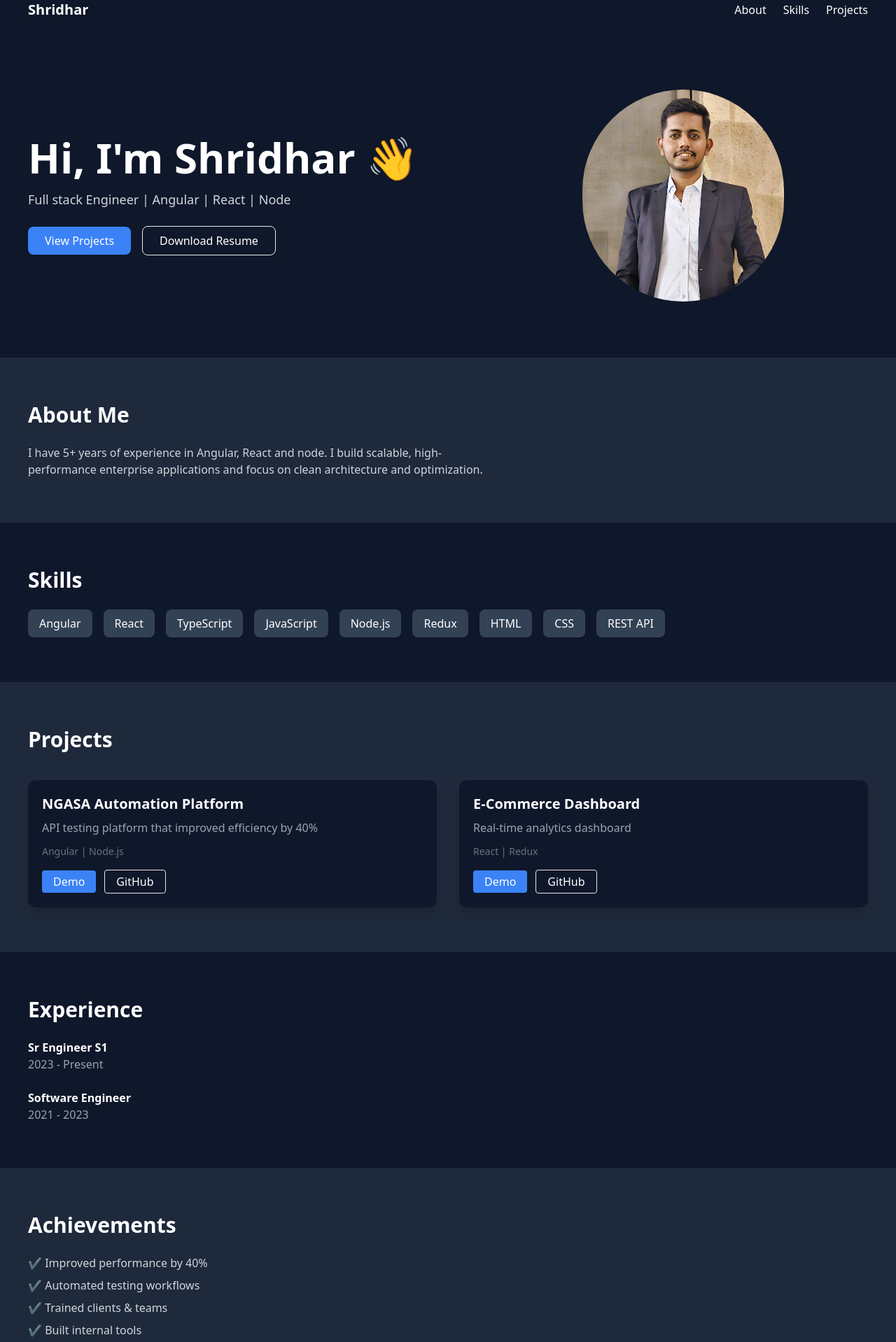
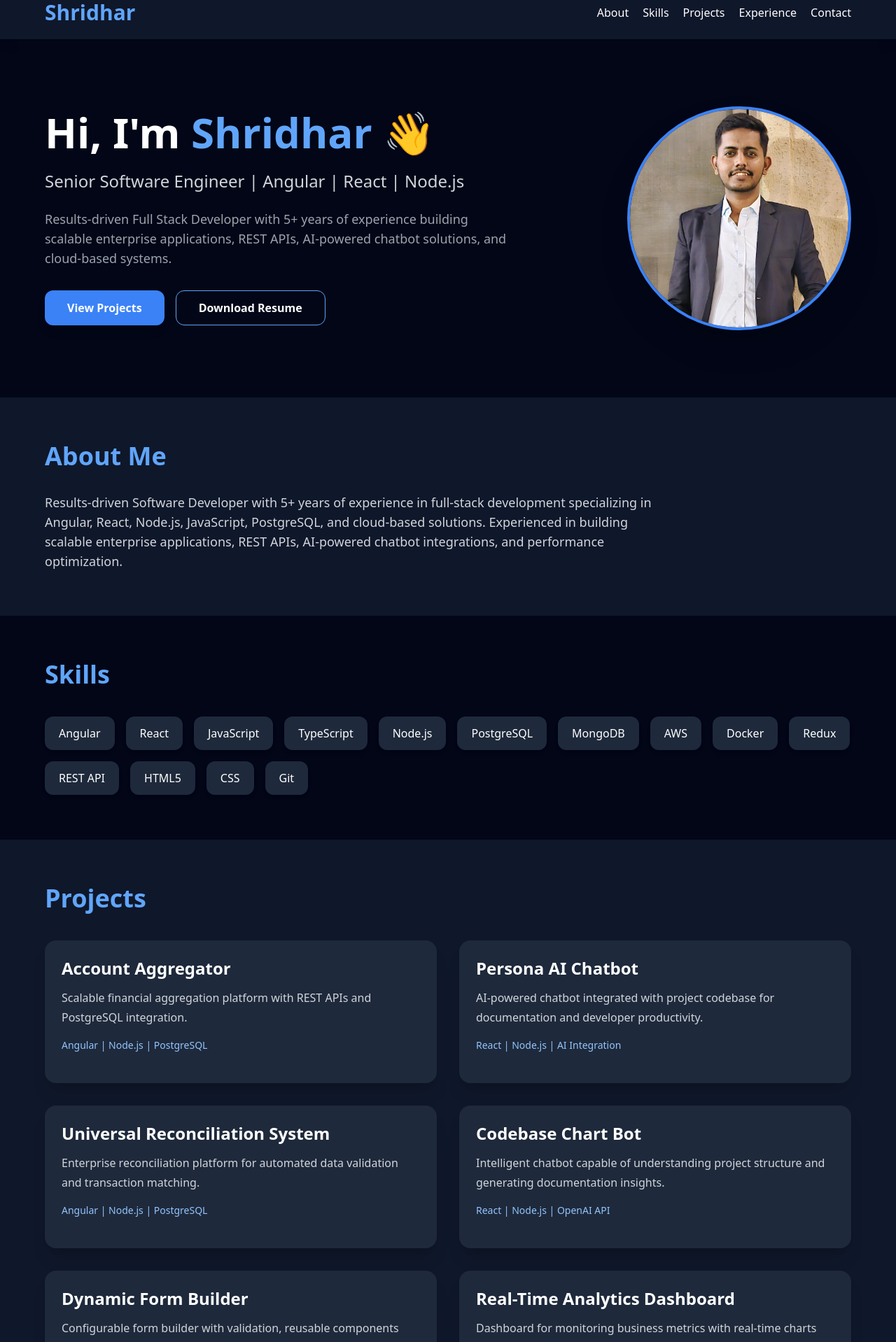
Before and after one commit to shridharsc/react-portfolio, a React (Create React App) app: page / in a window 1280 px wide. Shown: the part 20-1938 px from the top of the page at 70% size. Built offline with nearby package versions, Linux system fonts and the light colour scheme.

Commit message:
UI change and resume

```diff
--- a/src/App.css
+++ b/src/App.css
@@ -1,41 +1,4 @@
-/* .App {
-  text-align: center;
-}
 
-.App-logo {
-  height: 40vmin;
-  pointer-events: none;
-}
-
-@media (prefers-reduced-motion: no-preference) {
-  .App-logo {
-    animation: App-logo-spin infinite 20s linear;
-  }
-}
-
-.App-header {
-  background-color: #282c34;
-  min-height: 100vh;
-  display: flex;
-  flex-direction: column;
-  align-items: center;
-  justify-content: center;
-  font-size: calc(10px + 2vmin);
-  color: white;
-}
-
-.App-link {
-  color: #61dafb;
-}
-
-@keyframes App-logo-spin {
-  from {
-    transform: rotate(0deg);
-  }
-  to {
-    transform: rotate(360deg);
-  }
-} */
 
 @tailwind base;
 @tailwind components;
@@ -49,3 +12,85 @@ body {
       width: 24%;
     margin-right: 10%;
 }
+
+/* App.css */
+
+body {
+  margin: 0;
+  padding: 0;
+  background-color: #020617;
+  color: white;
+  scroll-behavior: smooth;
+}
+
+.photoSize {
+  width: 350px;
+  height: 350px;
+}
+
+/* Tablet */
+@media screen and (max-width: 1024px) {
+  .photoSize {
+    width: 280px;
+    height: 280px;
+  }
+}
+
+/* Mobile */
+@media screen and (max-width: 768px) {
+
+  nav {
+    padding: 20px;
+    flex-direction: column;
+    gap: 15px;
+  }
+
+  nav div {
+    display: flex;
+    flex-wrap: wrap;
+    justify-content: center;
+    gap: 15px;
+  }
+
+  section {
+    padding-left: 20px !important;
+    padding-right: 20px !important;
+  }
+
+  h1 {
+    line-height: 1.2;
+  }
+
+  .photoSize {
+    width: 220px;
+    height: 220px;
+  }
+
+  button {
+    width: 100%;
+    margin-top: 10px;
+  }
+
+}
+
+/* Small Mobile */
+@media screen and (max-width: 480px) {
+
+  .photoSize {
+    width: 180px;
+    height: 180px;
+  }
+
+  h1 {
+    font-size: 32px !important;
+  }
+
+  h2 {
+    font-size: 28px !important;
+  }
+
+  p {
+    font-size: 14px;
+  }
+
+}
--- a/src/App.js
+++ b/src/App.js
@@ -1,158 +1,424 @@
 import React from "react";
-import './App.css';
+import "./App.css";
+// import myphoto from "./assets/myPhoto.jpg";
 
 export default function App() {
   return (
-    <div className="font-sans">
+    <div className="bg-slate-950 text-white min-h-screen font-sans overflow-x-hidden">
 
       {/* Navbar */}
-      <nav className="flex justify-between items-center px-10 py-5 bg-slate-900 sticky top-0">
-        <h1 className="text-xl font-bold">Shridhar</h1>
-        <div className="space-x-6">
-          <a href="#about">About</a>
-          <a href="#skills">Skills</a>
-          <a href="#projects">Projects</a>
+      <nav className="flex flex-col md:flex-row justify-between items-center px-6 md:px-16 py-5 bg-slate-900 sticky top-0 z-50 shadow-lg">
+
+        <h1 className="text-3xl font-bold text-blue-400 mb-4 md:mb-0">
+          Shridhar
+        </h1>
+
+        <div className="flex flex-wrap justify-center gap-5 text-sm md:text-base">
+          <a href="#about" className="hover:text-blue-400 transition">
+            About
+          </a>
+
+          <a href="#skills" className="hover:text-blue-400 transition">
+            Skills
+          </a>
+
+          <a href="#projects" className="hover:text-blue-400 transition">
+            Projects
+          </a>
+
+          <a href="#experience" className="hover:text-blue-400 transition">
+            Experience
+          </a>
+
+          <a href="#contact" className="hover:text-blue-400 transition">
+            Contact
+          </a>
         </div>
       </nav>
 
-      {/* Hero */}
-      <section className="flex flex-col md:flex-row items-center justify-between px-10 py-20">
-        <div>
-          <h1 className="text-4xl md:text-6xl font-bold mb-4">
-            Hi, I'm Shridhar 👋
+      {/* Hero Section */}
+      <section className="flex flex-col-reverse lg:flex-row items-center justify-between px-6 md:px-16 py-16 md:py-24 gap-14">
+
+        {/* Left */}
+        <div className="max-w-2xl text-center lg:text-left">
+
+          <h1 className="text-4xl sm:text-5xl md:text-6xl font-bold leading-tight mb-6">
+            Hi, I'm{" "}
+            <span className="text-blue-400">
+              Shridhar 👋
+            </span>
           </h1>
-          <p className="text-lg text-gray-300 mb-6">
-            Full stack Engineer | Angular | React | Node
+
+          <p className="text-lg md:text-2xl text-gray-300 mb-6">
+            Senior Software Engineer | Angular | React | Node.js
           </p>
-          <div className="space-x-4">
-            <button className="bg-blue-500 px-6 py-2 rounded-lg">
+
+          <p className="text-gray-400 leading-8 mb-8 text-sm md:text-lg">
+            Results-driven Full Stack Developer with 5+ years of experience
+            building scalable enterprise applications, REST APIs,
+            AI-powered chatbot solutions, and cloud-based systems.
+          </p>
+
+          <div className="flex flex-col sm:flex-row gap-4 justify-center lg:justify-start">
+
+            <button className="bg-blue-500 hover:bg-blue-600 transition px-8 py-3 rounded-xl font-semibold shadow-lg">
               View Projects
             </button>
-            <button className="border px-6 py-2 rounded-lg">
+
+            <button
+            href={`${process.env.PUBLIC_URL}/Shridhar_Chougule_updated_CV.pdf`}
+            download="Shridhar_Chougule_updated_CV.pdf"
+            className="border border-blue-400 hover:bg-blue-400 hover:text-black transition px-8 py-3 rounded-xl font-semibold">
               Download Resume
             </button>
+
           </div>
         </div>
 
+        {/* Right */}
+        <div className="flex justify-center">
           <img
             src={`${process.env.PUBLIC_URL}/myPhoto.jpg`}
             alt=""
-          className="rounded-full mt-10 md:mt-0 photoSize"
+            className="w-52 h-52 sm:w-72 sm:h-72 md:w-80 md:h-80 object-cover rounded-full border-4 border-blue-500 shadow-2xl"
           />
+        </div>
       </section>
 
       {/* About */}
-      <section id="about" className="px-10 py-16 bg-slate-800">
-        <h2 className="text-3xl font-semibold mb-6">About Me</h2>
-        <p className="text-gray-300 max-w-2xl">
-          I have 5+ years of experience in Angular, React and node. I build scalable,
-          high-performance enterprise applications and focus on clean
-          architecture and optimization.
+      <section
+        id="about"
+        className="px-6 md:px-16 py-16 bg-slate-900"
+      >
+
+        <h2 className="text-3xl md:text-4xl font-bold text-blue-400 mb-8">
+          About Me
+        </h2>
+
+        <p className="text-gray-300 leading-8 text-sm md:text-lg max-w-4xl">
+          Results-driven Software Developer with 5+ years of experience
+          in full-stack development specializing in Angular, React,
+          Node.js, JavaScript, PostgreSQL, and cloud-based solutions.
+          Experienced in building scalable enterprise applications,
+          REST APIs, AI-powered chatbot integrations, and performance
+          optimization.
         </p>
       </section>
 
       {/* Skills */}
-      <section id="skills" className="px-10 py-16">
-        <h2 className="text-3xl font-semibold mb-6">Skills</h2>
+      <section
+        id="skills"
+        className="px-6 md:px-16 py-16"
+      >
+
+        <h2 className="text-3xl md:text-4xl font-bold text-blue-400 mb-10">
+          Skills
+        </h2>
+
         <div className="flex flex-wrap gap-4">
+
           {[
             "Angular",
             "React",
+            "JavaScript",
             "TypeScript",
-            "JavaScript",
             "Node.js",
+            "PostgreSQL",
+            "MongoDB",
+            "AWS",
+            "Docker",
             "Redux",
-            "HTML",
+            "REST API",
+            "HTML5",
             "CSS",
-            "REST API",
+            "Git",
           ].map((skill) => (
             <span
               key={skill}
-              className="bg-slate-700 px-4 py-2 rounded-lg hover:bg-blue-500"
+              className="bg-slate-800 hover:bg-blue-500 transition px-5 py-3 rounded-xl shadow-md text-sm md:text-base"
             >
               {skill}
             </span>
           ))}
+
         </div>
       </section>
 
       {/* Projects */}
-      <section id="projects" className="px-10 py-16 bg-slate-800">
-        <h2 className="text-3xl font-semibold mb-10">Projects</h2>
+      {/* Projects */}
+<section
+  id="projects"
+  className="px-6 md:px-16 py-16 bg-slate-900"
+>
 
-        <div className="grid md:grid-cols-2 gap-8">
+  <h2 className="text-3xl md:text-4xl font-bold text-blue-400 mb-10">
+    Projects
+  </h2>
 
-          {/* Project Card */}
-          <div className="bg-slate-900 p-5 rounded-xl shadow-lg">
-            <h3 className="text-xl font-bold mb-2">
-              NGASA Automation Platform
+  <div className="grid grid-cols-1 lg:grid-cols-2 gap-8">
+
+    {/* Card 1 */}
+    <div className="bg-slate-800 p-6 rounded-2xl shadow-xl hover:scale-105 transition duration-300">
+
+      <h3 className="text-2xl font-bold mb-3">
+        Account Aggregator
       </h3>
-            <p className="text-gray-400 mb-3">
-              API testing platform that improved efficiency by 40%
+
+      <p className="text-gray-300 mb-4 leading-7">
+        Scalable financial aggregation platform with REST APIs
+        and PostgreSQL integration.
       </p>
-            <p className="text-sm text-gray-500 mb-4">
-              Angular | Node.js
+
+      <p className="text-blue-300 text-sm mb-5">
+        Angular | Node.js | PostgreSQL
       </p>
-            <div className="space-x-3">
-              <button className="bg-blue-500 px-4 py-1 rounded">
+
+      {/* <div className="flex gap-4">
+        <button className="bg-blue-500 hover:bg-blue-600 transition px-4 py-2 rounded-lg">
           Demo
         </button>
-              <button className="border px-4 py-1 rounded">
+
+        <button className="border border-gray-500 hover:border-blue-400 px-4 py-2 rounded-lg">
           GitHub
         </button>
-            </div>
+      </div> */}
     </div>
 
-          <div className="bg-slate-900 p-5 rounded-xl shadow-lg">
-            <h3 className="text-xl font-bold mb-2">
-              E-Commerce Dashboard
+    {/* Card 2 */}
+    <div className="bg-slate-800 p-6 rounded-2xl shadow-xl hover:scale-105 transition duration-300">
+
+      <h3 className="text-2xl font-bold mb-3">
+        Persona AI Chatbot
       </h3>
-            <p className="text-gray-400 mb-3">
-              Real-time analytics dashboard
+
+      <p className="text-gray-300 mb-4 leading-7">
+        AI-powered chatbot integrated with project codebase for
+        documentation and developer productivity.
       </p>
-            <p className="text-sm text-gray-500 mb-4">
-              React | Redux
+
+      <p className="text-blue-300 text-sm mb-5">
+        React | Node.js | AI Integration
       </p>
-            <div className="space-x-3">
-              <button className="bg-blue-500 px-4 py-1 rounded">
+
+      {/* <div className="flex gap-4">
+        <button className="bg-blue-500 hover:bg-blue-600 transition px-4 py-2 rounded-lg">
           Demo
         </button>
-              <button className="border px-4 py-1 rounded">
+
+        <button className="border border-gray-500 hover:border-blue-400 px-4 py-2 rounded-lg">
           GitHub
         </button>
+      </div> */}
     </div>
+
+    {/* Card 3 */}
+    <div className="bg-slate-800 p-6 rounded-2xl shadow-xl hover:scale-105 transition duration-300">
+
+      <h3 className="text-2xl font-bold mb-3">
+        Universal Reconciliation System
+      </h3>
+
+      <p className="text-gray-300 mb-4 leading-7">
+        Enterprise reconciliation platform for automated data
+        validation and transaction matching.
+      </p>
+
+      <p className="text-blue-300 text-sm mb-5">
+        Angular | Node.js | PostgreSQL
+      </p>
+
+      {/* <div className="flex gap-4">
+        <button className="bg-blue-500 hover:bg-blue-600 transition px-4 py-2 rounded-lg">
+          Demo
+        </button>
+
+        <button className="border border-gray-500 hover:border-blue-400 px-4 py-2 rounded-lg">
+          GitHub
+        </button>
+      </div> */}
+    </div>
+
+    {/* Card 4 */}
+    <div className="bg-slate-800 p-6 rounded-2xl shadow-xl hover:scale-105 transition duration-300">
+
+      <h3 className="text-2xl font-bold mb-3">
+        Codebase Chart Bot
+      </h3>
+
+      <p className="text-gray-300 mb-4 leading-7">
+        Intelligent chatbot capable of understanding project
+        structure and generating documentation insights.
+      </p>
+
+      <p className="text-blue-300 text-sm mb-5">
+        React | Node.js | OpenAI API
+      </p>
+
+      {/* <div className="flex gap-4">
+        <button className="bg-blue-500 hover:bg-blue-600 transition px-4 py-2 rounded-lg">
+          Demo
+        </button>
+
+        <button className="border border-gray-500 hover:border-blue-400 px-4 py-2 rounded-lg">
+          GitHub
+        </button>
+      </div> */}
+    </div>
+
+    {/* Card 5 */}
+    <div className="bg-slate-800 p-6 rounded-2xl shadow-xl hover:scale-105 transition duration-300">
+
+      <h3 className="text-2xl font-bold mb-3">
+        Dynamic Form Builder
+      </h3>
+
+      <p className="text-gray-300 mb-4 leading-7">
+        Configurable form builder with validation, reusable
+        components and dynamic rendering.
+      </p>
+
+      <p className="text-blue-300 text-sm mb-5">
+        Angular | TypeScript | REST API
+      </p>
+
+      {/* <div className="flex gap-4">
+        <button className="bg-blue-500 hover:bg-blue-600 transition px-4 py-2 rounded-lg">
+          Demo
+        </button>
+
+        <button className="border border-gray-500 hover:border-blue-400 px-4 py-2 rounded-lg">
+          GitHub
+        </button>
+      </div> */}
+    </div>
+
+    {/* Card 6 */}
+    <div className="bg-slate-800 p-6 rounded-2xl shadow-xl hover:scale-105 transition duration-300">
+
+      <h3 className="text-2xl font-bold mb-3">
+        Real-Time Analytics Dashboard
+      </h3>
+
+      <p className="text-gray-300 mb-4 leading-7">
+        Dashboard for monitoring business metrics with
+        real-time charts and performance insights.
+      </p>
+
+      <p className="text-blue-300 text-sm mb-5">
+        React | Redux | Chart.js
+      </p>
+
+      {/* <div className="flex gap-4">
+        <button className="bg-blue-500 hover:bg-blue-600 transition px-4 py-2 rounded-lg">
+          Demo
+        </button>
+
+        <button className="border border-gray-500 hover:border-blue-400 px-4 py-2 rounded-lg">
+          GitHub
+        </button>
+      </div> */}
     </div>
 
   </div>
 </section>
 
       {/* Experience */}
-      <section className="px-10 py-16">
-        <h2 className="text-3xl font-semibold mb-6">Experience</h2>
+      <section
+        id="experience"
+        className="px-6 md:px-16 py-16"
+      >
 
-        <div className="space-y-6">
-          <div>
-            <h3 className="font-bold">Sr Engineer S1</h3>
-            <p className="text-gray-400">2023 - Present</p>
+        <h2 className="text-3xl md:text-4xl font-bold text-blue-400 mb-10">
+          Experience
+        </h2>
+
+        <div className="space-y-8">
+
+          <div className="bg-slate-800 p-6 rounded-2xl shadow-lg">
+
+            <h3 className="text-2xl font-bold mb-2">
+              Senior Software Engineer
+            </h3>
+
+            <p className="text-blue-300 mb-2">
+              Cateina Technology Solutions
+            </p>
+
+            <p className="text-gray-400 mb-4">
+              June 2023 - Sep 2025
+            </p>
+
+            <ul className="list-disc pl-5 text-gray-300 space-y-2">
+              <li>Developed scalable enterprise applications.</li>
+              <li>Built REST APIs improving efficiency by 30%.</li>
+              <li>Worked on AI-powered chatbot solutions.</li>
+              <li>Mentored junior developers.</li>
+            </ul>
+
           </div>
 
-          <div>
-            <h3 className="font-bold">Software Engineer</h3>
-            <p className="text-gray-400">2021 - 2023</p>
+          <div className="bg-slate-800 p-6 rounded-2xl shadow-lg">
+
+            <h3 className="text-2xl font-bold mb-2">
+              Software Engineer
+            </h3>
+
+            <p className="text-blue-300 mb-2">
+              Cloudesign Technology Solutions
+            </p>
+
+            <p className="text-gray-400 mb-4">
+              Nov 2019 - Mar 2023
+            </p>
+
+            <ul className="list-disc pl-5 text-gray-300 space-y-2">
+              <li>Built Angular & Node.js applications.</li>
+              <li>Created reusable dynamic forms.</li>
+              <li>Maintained and optimized legacy systems.</li>
+            </ul>
+
           </div>
+
         </div>
       </section>
 
       {/* Achievements */}
-      <section className="px-10 py-16 bg-slate-800">
-        <h2 className="text-3xl font-semibold mb-6">Achievements</h2>
-        <ul className="space-y-2 text-gray-300">
-          <li>✔ Improved performance by 40%</li>
-          <li>✔ Automated testing workflows</li>
-          <li>✔ Trained clients & teams</li>
-          <li>✔ Built internal tools</li>
+      <section className="px-6 md:px-16 py-16 bg-slate-900">
+
+        <h2 className="text-3xl md:text-4xl font-bold text-blue-400 mb-8">
+          Achievements
+        </h2>
+
+        <ul className="space-y-4 text-gray-300 text-sm md:text-lg">
+          <li>🏆 Best Team of the Year 2023</li>
+          <li>🏆 Special Recognition Award</li>
+          <li>🚀 Improved performance by 40%</li>
+          <li>👨‍🏫 Mentored junior developers</li>
         </ul>
+
       </section>
+
+      {/* Contact */}
+      <section
+        id="contact"
+        className="px-6 md:px-16 py-16"
+      >
+
+        <h2 className="text-3xl md:text-4xl font-bold text-blue-400 mb-8">
+          Contact
+        </h2>
+
+        <div className="space-y-4 text-gray-300 text-sm md:text-lg">
+          <p>📧 shridharschougule23@gmail.com</p>
+          <p>📞 +91 8108546138</p>
+        </div>
+
+      </section>
+
+      {/* Footer */}
+      <footer className="text-center py-6 bg-slate-900 text-gray-400 text-sm">
+        © 2026 Shridhar Chougule. All rights reserved.
+      </footer>
 
     </div>
   );
```
Also changed, not shown: 1 other file (tests, documents, lock files or other folders). Lines whose indentation alone changed are shown as unchanged.
